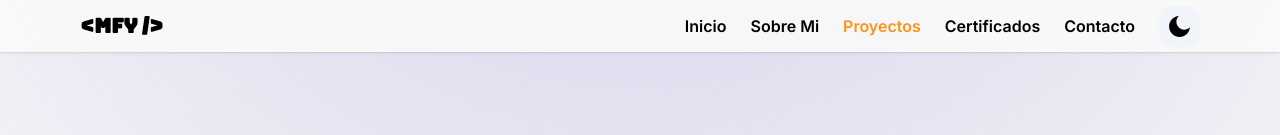
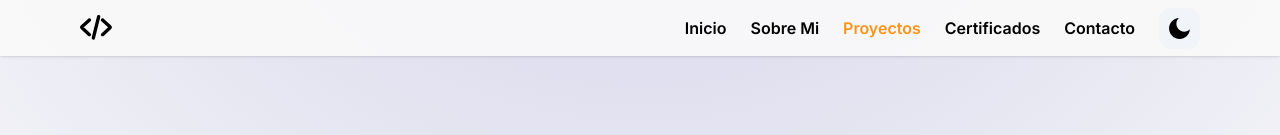
Before and after one commit to martinfyic/portfolio-ts, a Next.js app: page /project in a window 1280 px wide. Shown: the top 135 px of the page. Built offline with nearby package versions, Linux system fonts and the light colour scheme; no server answers.

Commit message:
refactor: :fire: remove logo font import

```diff
--- a/components/navbar/home/HomeNavbar.tsx
+++ b/components/navbar/home/HomeNavbar.tsx
@@ -6,7 +6,6 @@ import { RiMoonFill, RiSunLine } from "react-icons/ri";
 import { IoMdMenu, IoMdClose } from "react-icons/io";
 
 import { useActivClass, useDarkMode } from "@/hooks";
-import { logo } from "@/config/fonts";
 import { Icon } from "@/components";
 
 interface NavItem {
--- a/components/navbar/pages/PageNavbar.tsx
+++ b/components/navbar/pages/PageNavbar.tsx
@@ -6,7 +6,7 @@ import { usePathname } from "next/navigation";
 import { RiMoonFill, RiSunLine } from "react-icons/ri";
 import { IoMdMenu, IoMdClose } from "react-icons/io";
 import { useDarkMode } from "@/hooks";
-import { logo } from "@/config/fonts";
+import { Icon } from "@/components/ui";
 
 interface NavItem {
   label: string;
@@ -57,9 +57,7 @@ export const PageNavbar = () => {
               className="cursor-pointer lg:block"
               aria-label="home button"
             >
-              <p
-                className={`text-xl font-semibold dark:text-primary ${logo.className}`}
-              >{`<MFY />`}</p>
+              <Icon.logo className="h-8 w-8 hover:text-orange-300" />
             </NextLink>
             <div className="lg:hidden">
               <button onClick={handleNavbarButton} aria-label="menu button">
```
